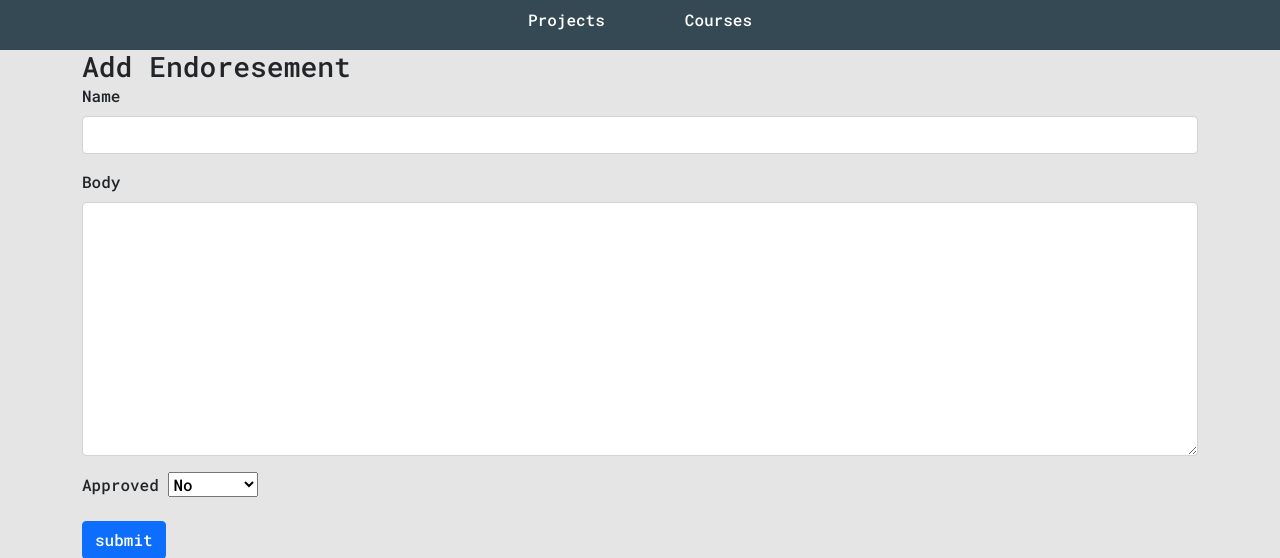
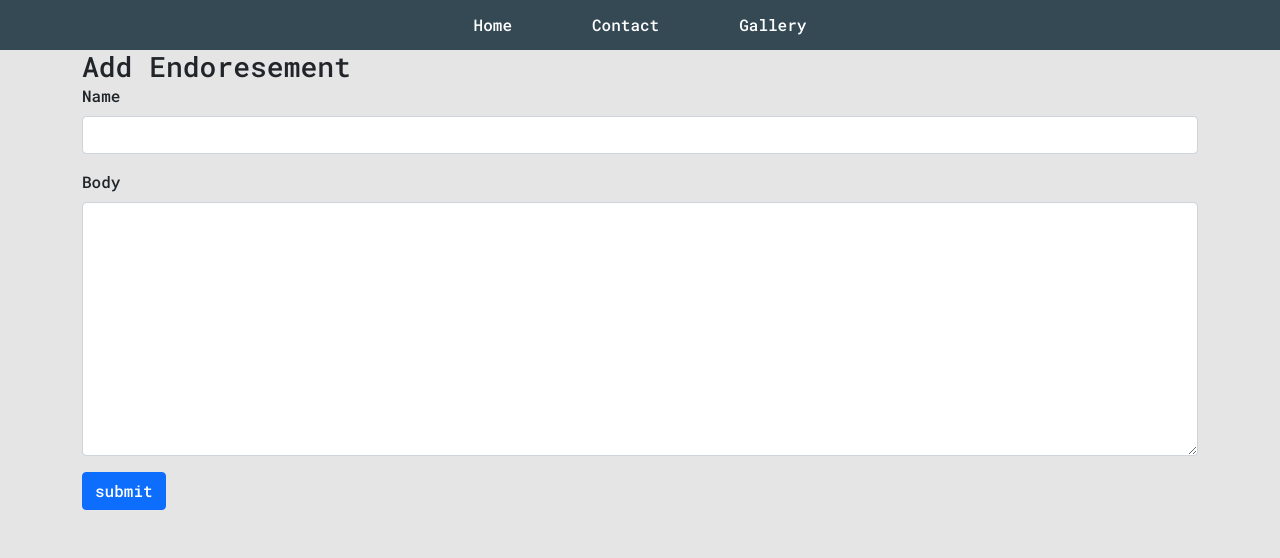
Before and after one commit to MahbubMorshed/Portfolio, a Django app: page /add-endorsement/ in a window 1280 px wide. Shown: the top 558 px of the page. Run offline with Django 4.2, Linux system fonts and the light colour scheme; some libraries are stand-ins or nearby versions.

Commit message:
final backend

```diff
--- a/base/forms.py
+++ b/base/forms.py
@@ -57,7 +57,7 @@ class EndorsementForm(ModelForm):
     class Meta:
         model = Endorsement
         fields = '__all__'
-        exclude = ['featured']
+        exclude = ['featured', 'approved']
 
     def __init__(self, *args, **kwargs):
         super(EndorsementForm, self).__init__(*args, **kwargs)
--- a/base/templates/base/navbar.html
+++ b/base/templates/base/navbar.html
@@ -1,7 +1,8 @@
 
 <section class="navigation-bar">
-    <a class="nav-link" href="{% url 'home' %}">Projects</a>
-    <a class="nav-link" href="#">Courses</a>
+    <a class="nav-link" href="{% url 'home' %}">Home</a>
+    <a class="nav-link" href="#">Contact</a>
+    <a class="nav-link" href="#">Gallery</a>
     {% if request.user.is_authenticated  %}
     <a class="nav-link" href="{% url 'inbox' %}">Inbox</a>
     <a class="nav-link" href="{% url 'add-project' %}">Add Projects</a>
--- a/static/styles/main.css
+++ b/static/styles/main.css
@@ -40,6 +40,7 @@ h1,h2,h3,h4,h5,h6 {
     height: 50px;
     display: flex;
     justify-content: center;
+    align-items: center;
     gap: 3em;
 }
 .nav-link {
```
Also changed, not shown: db.sqlite3.
